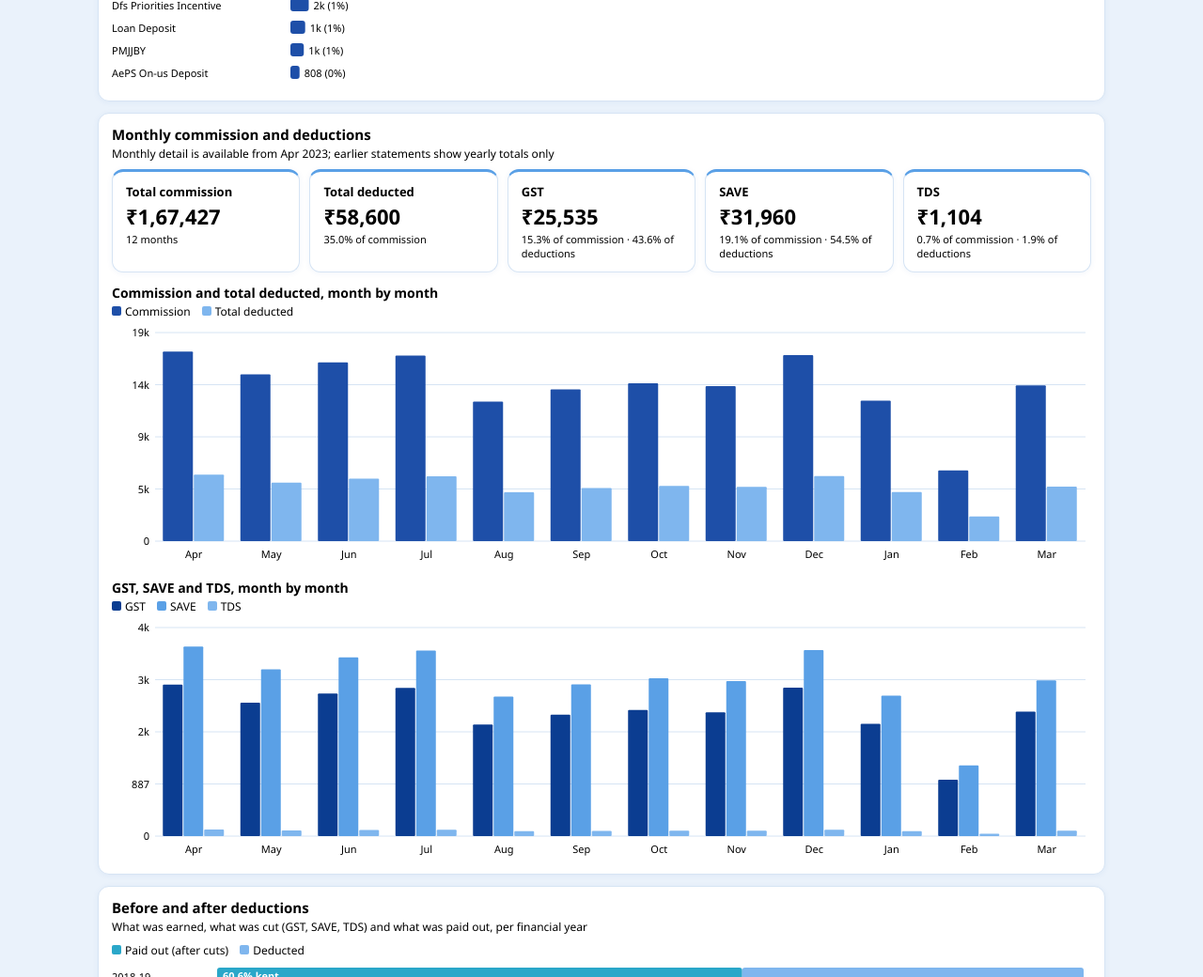
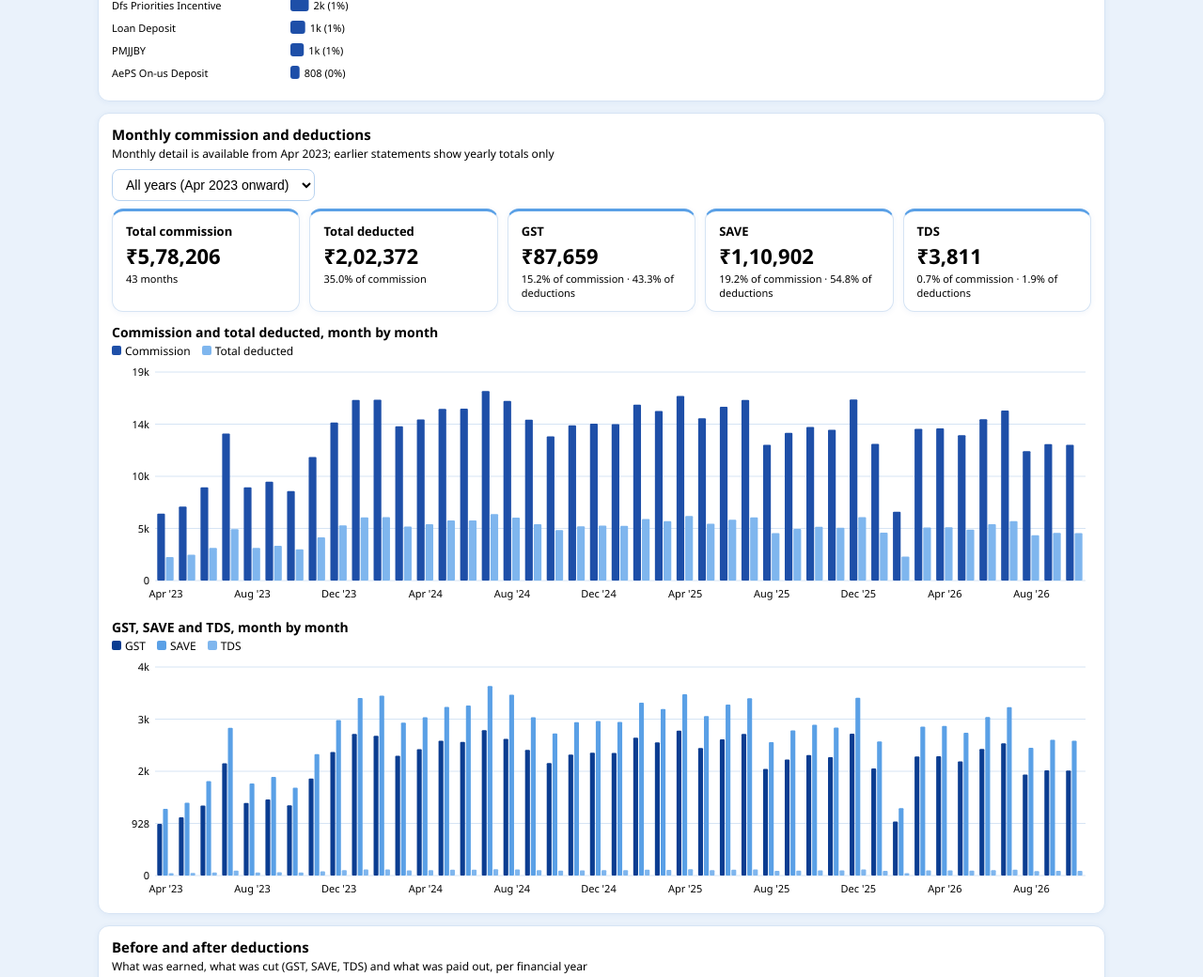
Before and after one commit to Gopimahith/csp-commission-dashboard, a plain HTML site: page index.html in a window 1280 px wide. Shown: the part 1360-2400 px from the top of the page at 94% size. Drawn offline with Linux system fonts and the light colour scheme.

Commit message:
Replace old monthly commission section with new

```diff
--- a/index.html
+++ b/index.html
@@ -25,7 +25,7 @@ text{fill:#000;font-size:11px}.tip{position:fixed;pointer-events:none;background
 <div class="card"><h2>Year by year</h2><p class="n">Commission, deductions and paid per financial year (printed statement totals)</p><div class="leg"><span><i style="background:var(--c1)"></i>Commission</span><span><i style="background:var(--c2)"></i>Deductions</span><span><i style="background:var(--c3)"></i>Paid</span></div><div id="fyc"></div></div>
 <div class="card"><h2>Which months earn most?</h2><p class="n">Average commission by calendar month, selected years</p><div id="season"></div></div>
 <div class="card full"><h2>Where income came from</h2><p class="n">Commission by service type, from the monthly Excel files</p><div style="margin-bottom:6px;display:flex;gap:8px;flex-wrap:wrap"><select id="ysrc"><option value="2024">2024</option><option value="2025">2025</option><option value="2026">2026</option></select><select id="m24"></select></div><div id="src"></div></div>
-<div class="card full"><h2>Monthly commission and deductions</h2><p class="n" id="dedn">Monthly detail is available from Apr 2023; earlier statements show yearly totals only</p><div class="kpis" id="dedk" style="margin:8px 0"></div><h3 style="font-size:14px;margin:12px 0 2px">Commission and total deducted, month by month</h3><div class="leg"><span><i style="background:var(--c1)"></i>Commission</span><span><i style="background:var(--c2)"></i>Total deducted</span></div><div id="dedm"></div><h3 style="font-size:14px;margin:12px 0 2px">GST, SAVE and TDS, month by month</h3><div class="leg"><span><i style="background:var(--c5)"></i>GST</span><span><i style="background:var(--c4)"></i>SAVE</span><span><i style="background:var(--c2)"></i>TDS</span></div><div id="dedc"></div></div>
+<div class="card full"><h2>Monthly commission and deductions</h2><p class="n" id="dedn">Monthly detail is available from Apr 2023; earlier statements show yearly totals only</p><div style="margin:6px 0"><select id="dedy"></select></div><div class="kpis" id="dedk" style="margin:8px 0"></div><h3 style="font-size:14px;margin:12px 0 2px">Commission and total deducted, month by month</h3><div class="leg"><span><i style="background:var(--c1)"></i>Commission</span><span><i style="background:var(--c2)"></i>Total deducted</span></div><div id="dedm"></div><h3 style="font-size:14px;margin:12px 0 2px">GST, SAVE and TDS, month by month</h3><div class="leg"><span><i style="background:var(--c5)"></i>GST</span><span><i style="background:var(--c4)"></i>SAVE</span><span><i style="background:var(--c2)"></i>TDS</span></div><div id="dedc"></div></div>
 <div class="card full"><h2>Before and after deductions</h2><p class="n">What was earned, what was cut (GST, SAVE, TDS) and what was paid out, per financial year</p><div class="leg"><span><i style="background:var(--c3)"></i>Paid out (after cuts)</span><span><i style="background:var(--c2)"></i>Deducted</span></div><div id="ba"></div><div style="overflow:auto;margin-top:10px"><table id="batbl"></table></div></div>
 <div class="card full note" id="notes"></div>
 </div></div><div class="tip" id="tip"></div>
@@ -95,7 +95,7 @@ function mbars(id,ks,series){
   if(ks.length<=14||i%Math.ceil(ks.length/12)===0)s.appendChild(el('text',{x:l+i*bw+bw/2,y:h-10,'text-anchor':'middle'},MN[+k.slice(5)-1]+(ks.length>14?" '"+k.slice(2,4):'')))});
 }
 function dedChart(){
- const ks=Object.keys(D.deductions).sort().filter(k=>{const y=fy.value;return y==='all'||fyOf(k)===+y});
+ const ks=Object.keys(D.deductions).sort().filter(k=>{const y=dedy.value;return y==='all'||fyOf(k)===+y});
  const kp=document.getElementById('dedk');
  if(!ks.length){kp.innerHTML='<p class="n">Monthly deduction detail is only available from Apr 2023. Pick 2023-24 or later, or "All years".</p>';document.getElementById('dedm').innerHTML='';document.getElementById('dedc').innerHTML='';return}
  const cm={};D.commission.forEach(([k,v])=>cm[k]=v);
@@ -127,5 +127,6 @@ function baView(){
  document.getElementById('batbl').innerHTML=h2;
 }
 document.getElementById('notes').innerHTML='<b>About this data</b><br>This is a demo with <b>sample data</b>: real monthly commission statements were read, then every amount was multiplied by a fixed factor and all names and IDs removed, so the shapes and trends are realistic but the amounts are not real. In the private version, each month matched the printed statement totals. Yearly deductions and paid amounts are statement totals; monthly deduction detail starts Apr 2023. the last year covers Apr to Oct only.';
+const dedy=document.getElementById('dedy');dedy.innerHTML='<option value="all">All years (Apr 2023 onward)</option>'+[...new Set(Object.keys(D.deductions).map(fyOf))].sort().map(y=>`<option value="${y}">${fyName(y)}</option>`).join('');dedy.onchange=dedChart;
 fy.onchange=render;cmp.onchange=render;addEventListener('resize',render);render();
 </script></body></html>
```
